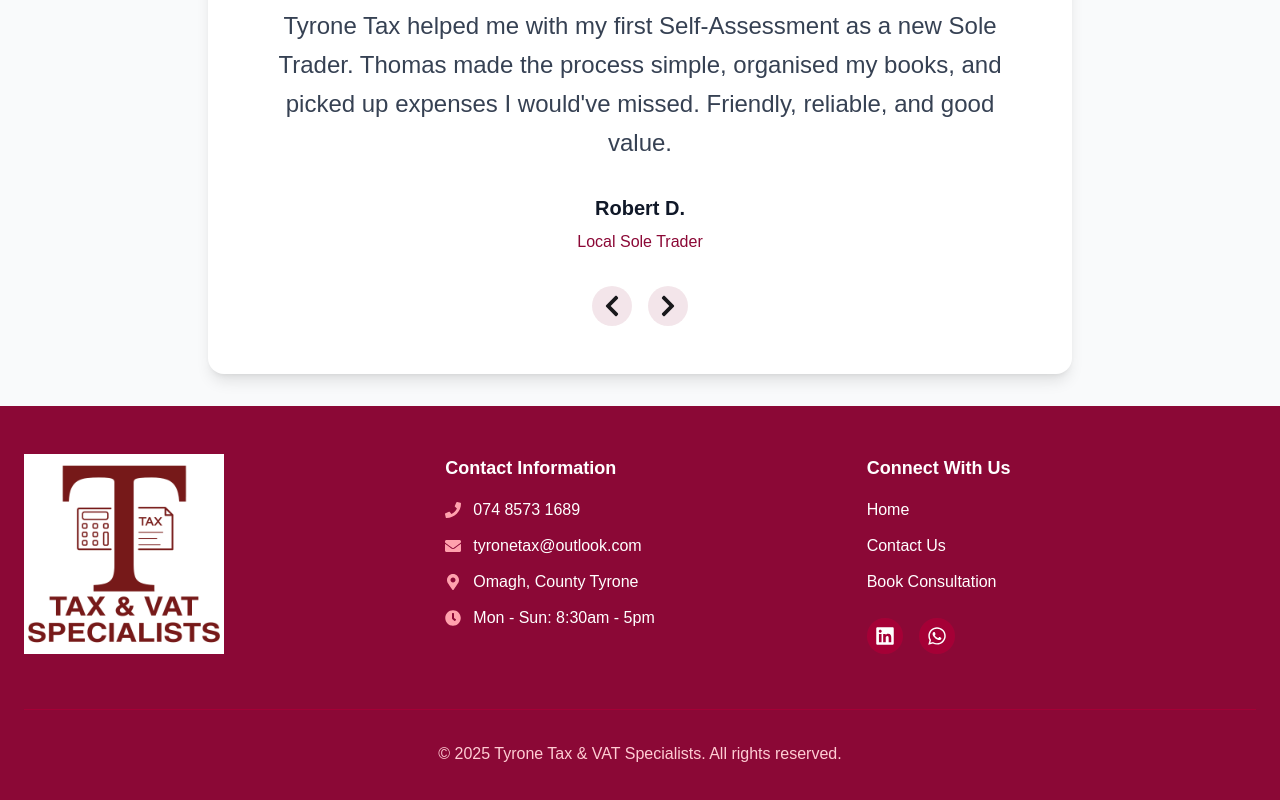
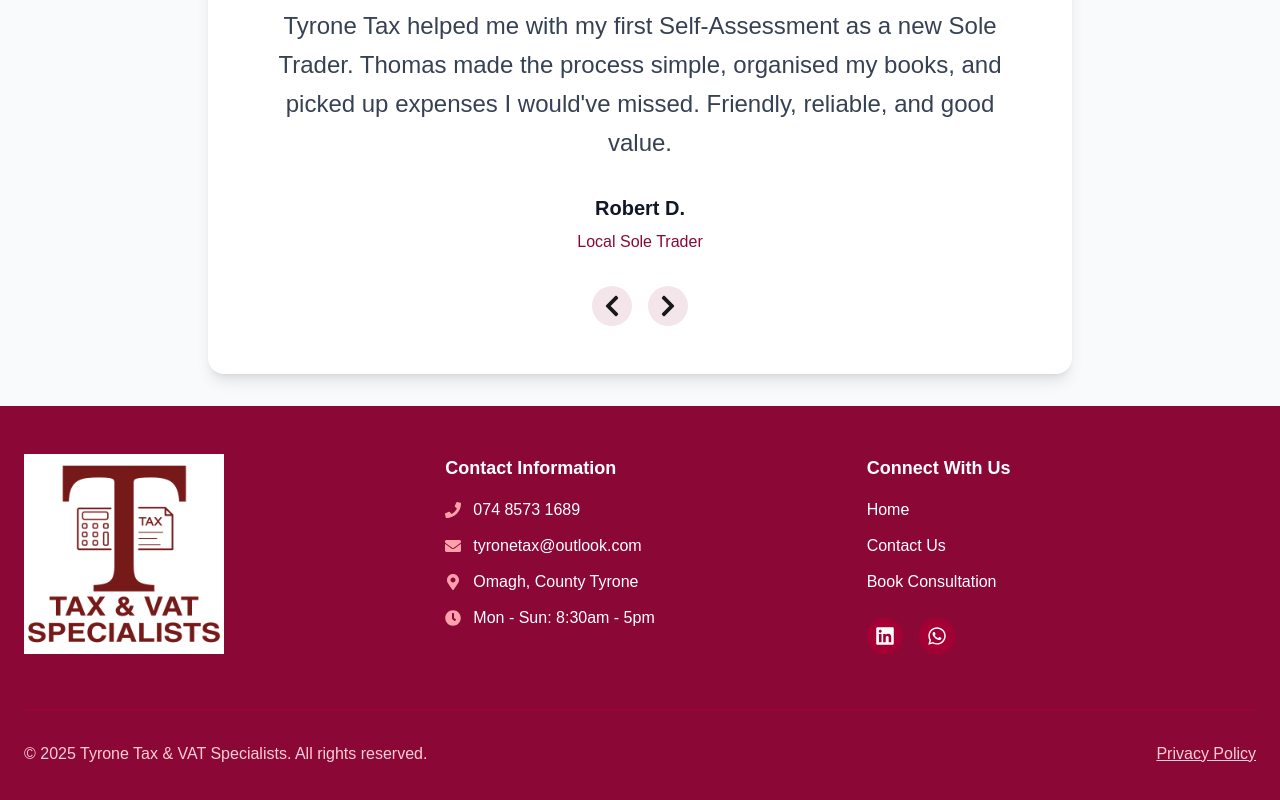
Before and after one commit to bnyari196/accountancy-app, a Next.js app: page / in a window 1280 px wide. Shown: the part 2645-3445 px from the top of the page. Built offline with nearby package versions, Linux system fonts and the light colour scheme.

Commit message:
Privacy Policy link added to footer

```diff
--- a/app/Footer.tsx
+++ b/app/Footer.tsx
@@ -99,9 +99,17 @@
 
         {/* Bottom Bar */}
         <div className="border-t border-rose-800 mt-8 pt-8 text-center">
-          <p className="text-rose-200">
-            &copy; {new Date().getFullYear()} Tyrone Tax & VAT Specialists. All rights reserved.
-          </p>
+          <div className="flex flex-col md:flex-row items-center justify-center md:justify-between text-rose-200">
+            <p className="mb-2 md:mb-0">
+              &copy; {new Date().getFullYear()} Tyrone Tax & VAT Specialists. All rights reserved.
+            </p>
+            <Link
+              href="/privacy-policy"
+              className="hover:text-rose-300 transition-colors underline"
+            >
+              Privacy Policy
+            </Link>
+          </div>
         </div>
       </div>
     </footer>
```
